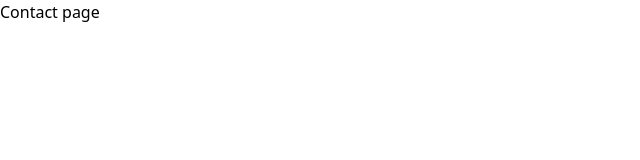
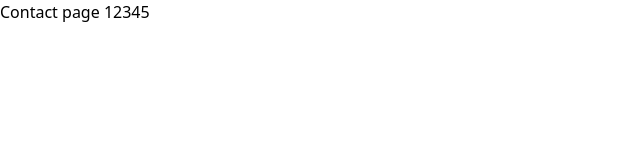
Before and after one commit to MUHAMMAD-SHAHZAIB/khan-home-website, a Next.js app: page /contact in a window 1280 px wide. Shown: the top 160 px of the page, without its empty margins (0-640 px from the left). Built offline with nearby package versions, Linux system fonts and the light colour scheme.

Commit message:
updated v4 from shahzaib

```diff
--- a/src/app/contact/page.jsx
+++ b/src/app/contact/page.jsx
@@ -3,7 +3,7 @@ import React from 'react'
 const page = () => {
   return (
     <div>
-      Contact page
+      Contact page 12345
     </div>
   )
 }
```
